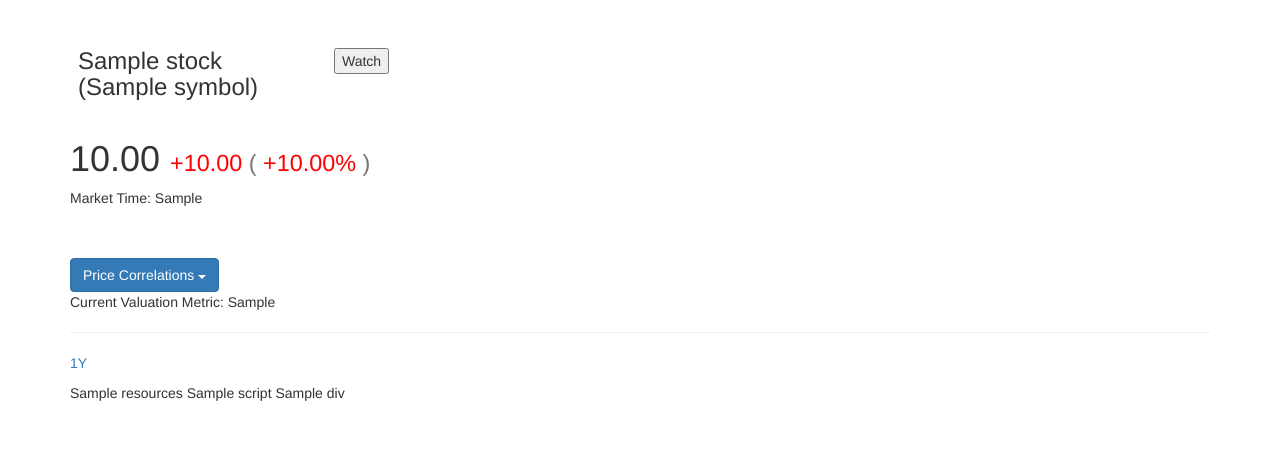
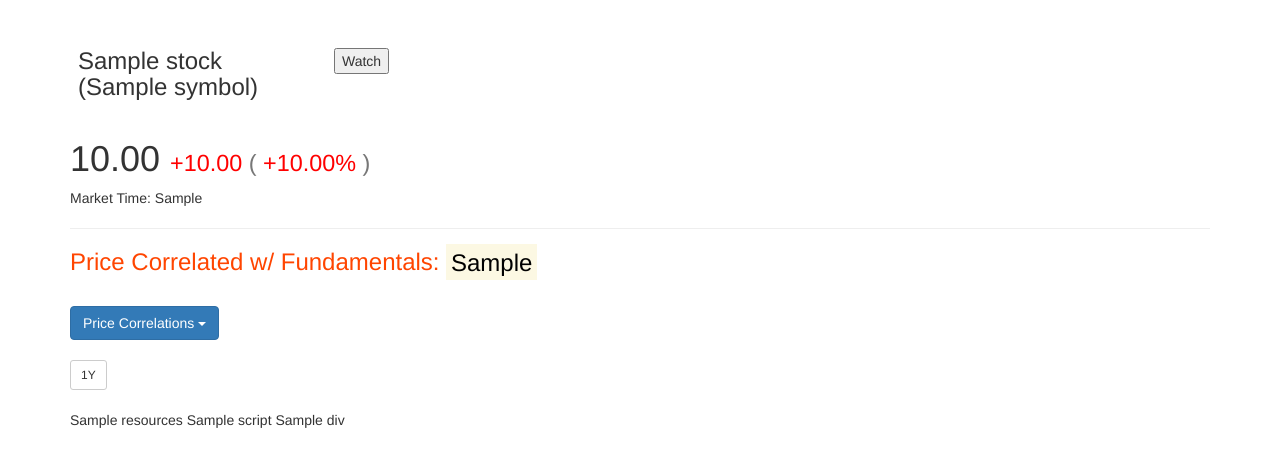
Before and after one commit to Willamette-OR/invresearch, a Python web app: template app/templates/stock.html in a window 1280 px wide. Shown: the part 52-519 px from the top of the page. Run offline with Jinja, Linux system fonts and the light colour scheme; the template is opened without the code that fills it: most values are stand-ins (such as "Sample title", 1, 10 or a date in 2020); form fields are guessed from the names that the template uses; some libraries are stand-ins or nearby versions.

Commit message:
Improved the layout and rendering for stock valuation plots

```diff
--- a/app/templates/stock.html
+++ b/app/templates/stock.html
@@ -24,6 +24,8 @@
     <script>
         function plot_valuation(symbol, num_of_years, metric, dest_elem,
                                 metric_elem='.current_valuation_metric') {
+            // if the input parameter of 'metric' is undefined, get the value
+            // of the metric used by the current page
             if (metric == null) {
                 current_metric = $(metric_elem).text().trim();
             }
@@ -99,7 +101,17 @@
             {{ quote.t }}
         </span>
     </p>
-    <br><br>
+    <hr>
+
+    <h3 style="color:orangered">
+        Price Correlated w/ Fundamentals:
+        <mark>
+            <span class="current_valuation_metric">
+                {{ valuation_metric }}
+            </span>
+        </mark>
+    </h3>
+    <br>
 
     {# scripts to load BokehJS and plot scripts #}
     {% if plot %}
@@ -150,27 +162,23 @@
                 </li>
             </ul>
         </div>
-        <p>
-            Current Valuation Metric:
-            <span class="current_valuation_metric">
-                {{ valuation_metric }}
-            </span>
-        </p>
-        <hr>
+        <br>
 
         {# display links of all acceptible durations for valuation plotting #}
-        <p>
+        <div class="btn-group btn-group-sm">
             {% for num_of_years in durations %}
                 <a href="javascript:plot_valuation(
                     '{{ stock.symbol }}',
                     '{{ num_of_years }}',
                     null,
                     '.valuation-plot'
-                )">
+                )" class="btn btn-default">
                     {{ num_of_years }}Y
                 </a>
             {% endfor %}
-        </p>
+        </div>
+        <br>
+        <br>
 
         {# render the plot #}
         <span class="valuation-plot">
```
Also changed, not shown: app/plot.py (+19 -2 lines).
